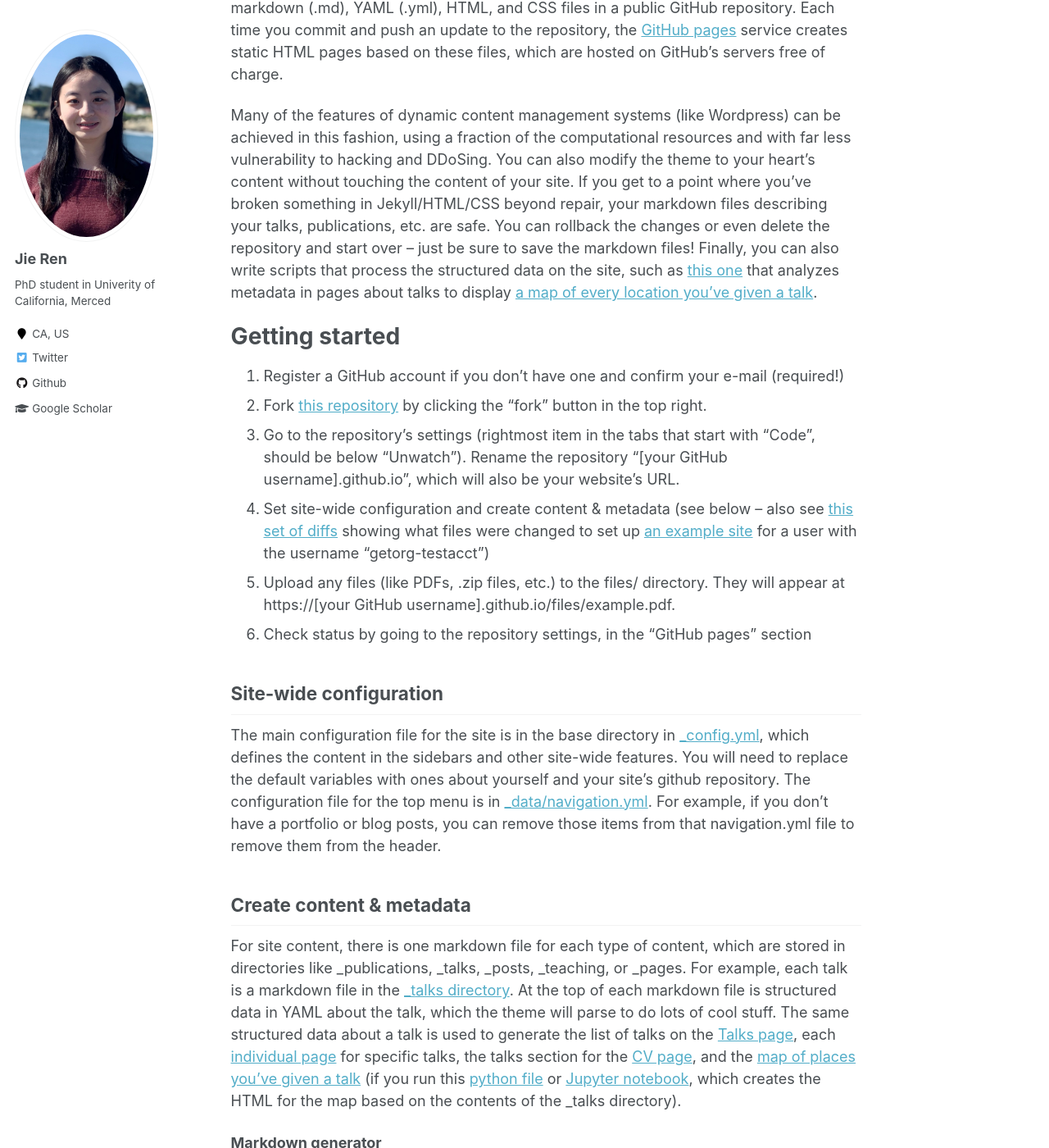
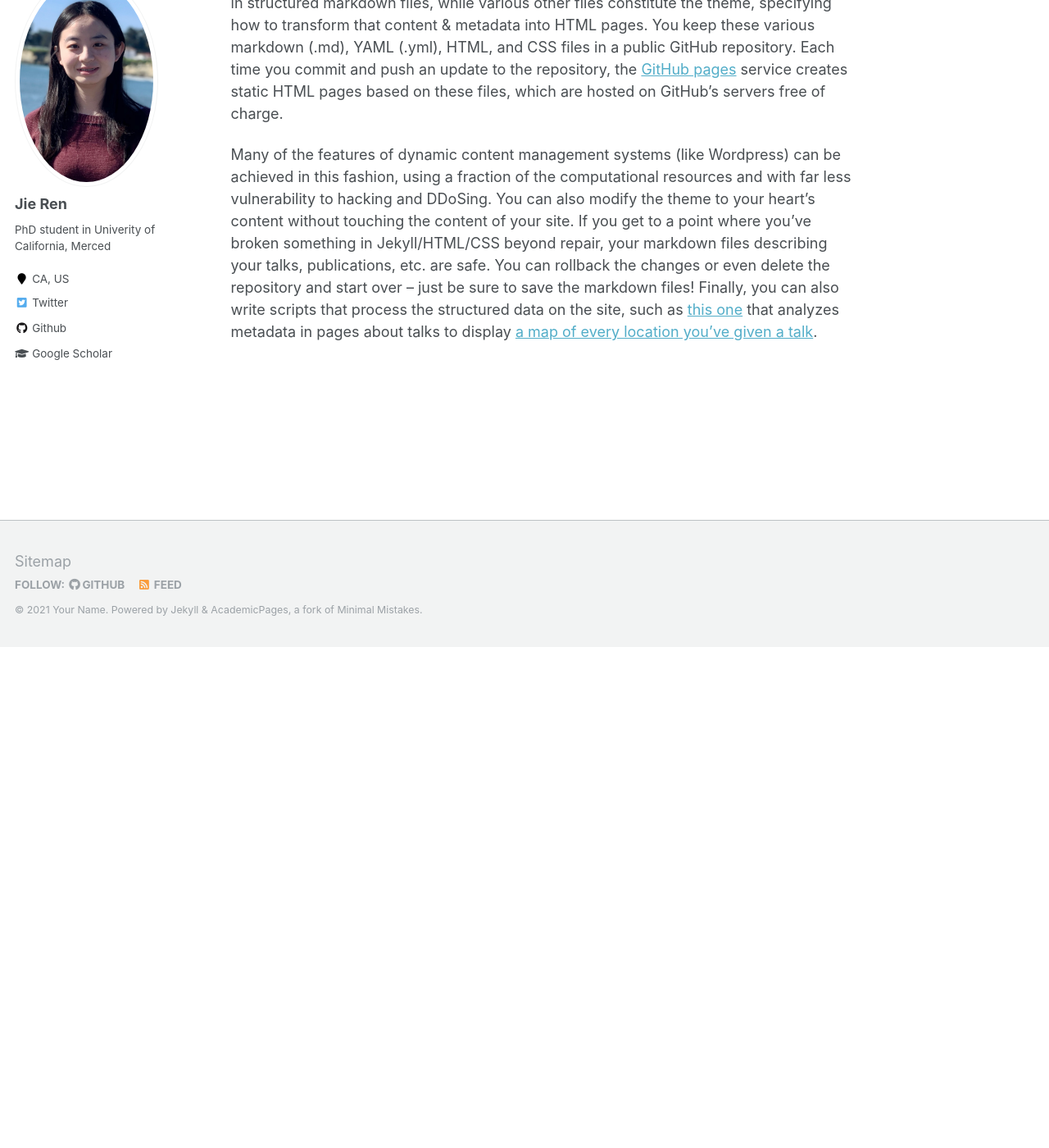
Before and after one commit to jren73/jren73.github.io, a Jekyll site: the page built from _pages/about.md, in a window 1280 px wide and 1400 px high, scrolled down 610 px. Shown: the whole window at 82% size. Built offline with Jekyll 4.4.1, drawn with Linux system fonts in a browser that asks for light colours; some of the changed text lies outside the part shown.

Commit message:
Update about.md

```diff
--- a/_pages/about.md
+++ b/_pages/about.md
@@ -10,44 +10,14 @@
 
 I am currently a fourth-year PhD student in the [Parallel Architecture, System, and Algorithm Lab](http://pasalabs.org) at University of California, Merced supervised by Prof. [Dong Li](https://faculty.ucmerced.edu/dong-li/). I graduated from school of computer science at Beijing institute of Technology in 2017, where I earned my Bachelor of Computer Engineering.
 
+Research
+======
+
 I work on computer systems for large-scale applications such as cloud computing services, data analytics, and machine learning. The goal of my research is to improve the performance and resource efficiency of cloud computing while making it easier for users to deploy and manage their applications. My research interests span operating systems, computer architecture, and their intersection with machine learning.
 
 
-Publication
+News
 ======
 Like many other Jekyll-based GitHub Pages templates, academicpages makes you separate the website's content from its form. The content & metadata of your website are in structured markdown files, while various other files constitute the theme, specifying how to transform that content & metadata into HTML pages. You keep these various markdown (.md), YAML (.yml), HTML, and CSS files in a public GitHub repository. Each time you commit and push an update to the repository, the [GitHub pages](https://pages.github.com/) service creates static HTML pages based on these files, which are hosted on GitHub's servers free of charge.
 
 Many of the features of dynamic content management systems (like Wordpress) can be achieved in this fashion, using a fraction of the computational resources and with far less vulnerability to hacking and DDoSing. You can also modify the theme to your heart's content without touching the content of your site. If you get to a point where you've broken something in Jekyll/HTML/CSS beyond repair, your markdown files describing your talks, publications, etc. are safe. You can rollback the changes or even delete the repository and start over -- just be sure to save the markdown files! Finally, you can also write scripts that process the structured data on the site, such as [this one](https://github.com/academicpages/academicpages.github.io/blob/master/talkmap.ipynb) that analyzes metadata in pages about talks to display [a map of every location you've given a talk](https://academicpages.github.io/talkmap.html).
-
-Getting started
-======
-1. Register a GitHub account if you don't have one and confirm your e-mail (required!)
-1. Fork [this repository](https://github.com/academicpages/academicpages.github.io) by clicking the "fork" button in the top right.
-1. Go to the repository's settings (rightmost item in the tabs that start with "Code", should be below "Unwatch"). Rename the repository "[your GitHub username].github.io", which will also be your website's URL.
-1. Set site-wide configuration and create content & metadata (see below -- also see [this set of diffs](http://archive.is/3TPas) showing what files were changed to set up [an example site](https://getorg-testacct.github.io) for a user with the username "getorg-testacct")
-1. Upload any files (like PDFs, .zip files, etc.) to the files/ directory. They will appear at https://[your GitHub username].github.io/files/example.pdf.
-1. Check status by going to the repository settings, in the "GitHub pages" section
-
-Site-wide configuration
-------
-The main configuration file for the site is in the base directory in [_config.yml](https://github.com/academicpages/academicpages.github.io/blob/master/_config.yml), which defines the content in the sidebars and other site-wide features. You will need to replace the default variables with ones about yourself and your site's github repository. The configuration file for the top menu is in [_data/navigation.yml](https://github.com/academicpages/academicpages.github.io/blob/master/_data/navigation.yml). For example, if you don't have a portfolio or blog posts, you can remove those items from that navigation.yml file to remove them from the header.
-
-Create content & metadata
-------
-For site content, there is one markdown file for each type of content, which are stored in directories like _publications, _talks, _posts, _teaching, or _pages. For example, each talk is a markdown file in the [_talks directory](https://github.com/academicpages/academicpages.github.io/tree/master/_talks). At the top of each markdown file is structured data in YAML about the talk, which the theme will parse to do lots of cool stuff. The same structured data about a talk is used to generate the list of talks on the [Talks page](https://academicpages.github.io/talks), each [individual page](https://academicpages.github.io/talks/2012-03-01-talk-1) for specific talks, the talks section for the [CV page](https://academicpages.github.io/cv), and the [map of places you've given a talk](https://academicpages.github.io/talkmap.html) (if you run this [python file](https://github.com/academicpages/academicpages.github.io/blob/master/talkmap.py) or [Jupyter notebook](https://github.com/academicpages/academicpages.github.io/blob/master/talkmap.ipynb), which creates the HTML for the map based on the contents of the _talks directory).
-
-**Markdown generator**
-
-I have also created [a set of Jupyter notebooks](https://github.com/academicpages/academicpages.github.io/tree/master/markdown_generator
-) that converts a CSV containing structured data about talks or presentations into individual markdown files that will be properly formatted for the academicpages template. The sample CSVs in that directory are the ones I used to create my own personal website at stuartgeiger.com. My usual workflow is that I keep a spreadsheet of my publications and talks, then run the code in these notebooks to generate the markdown files, then commit and push them to the GitHub repository.
-
-How to edit your site's GitHub repository
-------
-Many people use a git client to create files on their local computer and then push them to GitHub's servers. If you are not familiar with git, you can directly edit these configuration and markdown files directly in the github.com interface. Navigate to a file (like [this one](https://github.com/academicpages/academicpages.github.io/blob/master/_talks/2012-03-01-talk-1.md) and click the pencil icon in the top right of the content preview (to the right of the "Raw | Blame | History" buttons). You can delete a file by clicking the trashcan icon to the right of the pencil icon. You can also create new files or upload files by navigating to a directory and clicking the "Create new file" or "Upload files" buttons.
-
-Example: editing a markdown file for a talk
-![Editing a markdown file for a talk](/images/editing-talk.png)
-
-For more info
-------
-More info about configuring academicpages can be found in [the guide](https://academicpages.github.io/markdown/). The [guides for the Minimal Mistakes theme](https://mmistakes.github.io/minimal-mistakes/docs/configuration/) (which this theme was forked from) might also be helpful.
```
